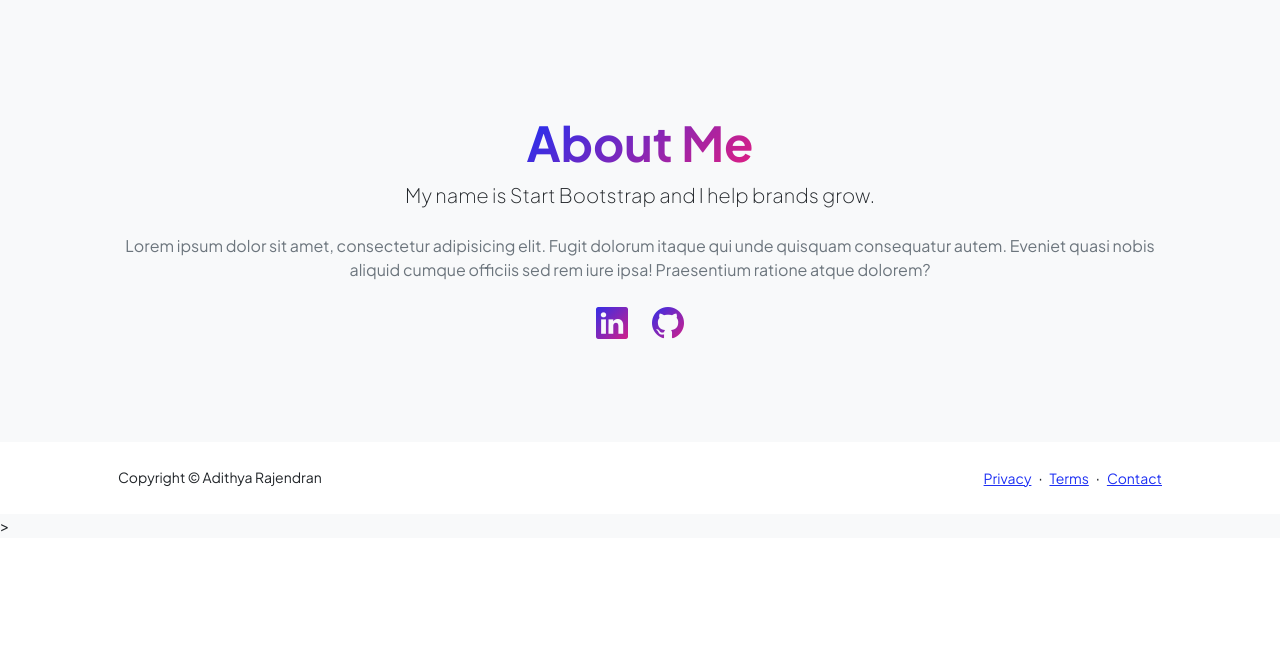
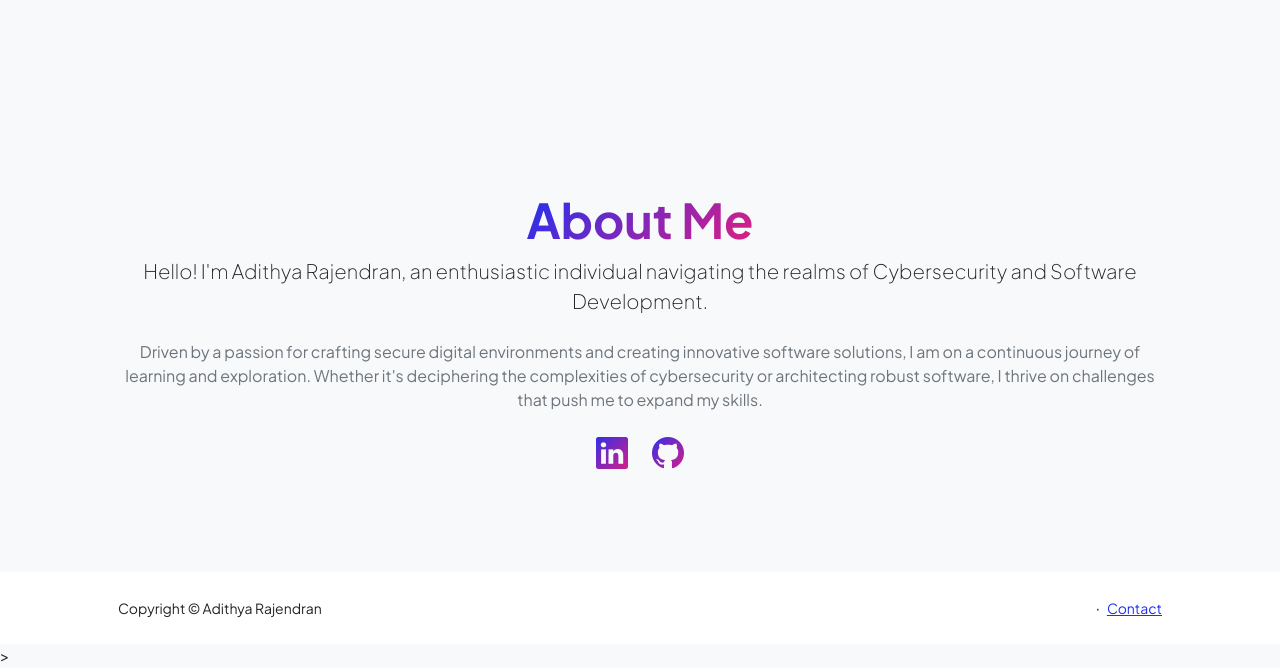
Before and after one commit to Adithya-Rajendran/portfolioWebsite, a Django app: template portfolio/templates/index.html in a window 1280 px wide. Shown: the part 1047-1715 px from the top of the page. Before the commit the page ends 1579 px from the top, so only its background shows below. Run offline with Django 3.2, Linux system fonts and the light colour scheme; the template is opened without the code that fills it, so the values that code supplies are empty; some libraries are stand-ins or nearby versions.

Commit message:
Added the content in the HTML Pages

```diff
--- a/portfolio/templates/base.html
+++ b/portfolio/templates/base.html
@@ -7,7 +7,7 @@
         <meta name="viewport" content="width=device-width, initial-scale=1, shrink-to-fit=no" />
         <meta name="description" content="" />
         <meta name="author" content="" />
-        <title>{% block title %}My Website{% endblock %}</title>
+        <title>{% block title %}My Portfolio Website{% endblock %}</title>
         <!-- Favicon-->
         <link rel="icon" type="image/x-icon" href="{% static 'assets/favicon.ico' %}" />
         <!-- Custom Google font-->
@@ -46,11 +46,8 @@
                 <div class="row align-items-center justify-content-between flex-column flex-sm-row">
                     <div class="col-auto"><div class="small m-0">Copyright &copy; Adithya Rajendran</div></div>
                     <div class="col-auto">
-                        <a class="small" href="#!">Privacy</a>
                         <span class="mx-1">&middot;</span>
-                        <a class="small" href="#!">Terms</a>
-                        <span class="mx-1">&middot;</span>
-                        <a class="small" href="#!">Contact</a>
+                        <a class="small" href="{% url 'contact' %}">Contact</a>
                     </div>
                 </div>
             </div>
--- a/portfolio/templates/index.html
+++ b/portfolio/templates/index.html
@@ -1,6 +1,6 @@
 {% extends 'base.html' %}
 
-{% block title %}Home - My Website{% endblock %}
+{% block title %}Home - My Portfolio Website{% endblock %}
 
 {% block content %}
 {% load static %}
@@ -14,13 +14,13 @@
                 <div class="text-center text-xxl-start">
                     <div class="badge bg-gradient-primary-to-secondary text-white mb-4">
                         <div class="text-uppercase">
-                            I'm a <span id="typed" class="typed" data-typed-items="Designer, Developer, Freelancer, Photographer"></span>
+                            I'm a <span id="typed" class="typed" data-typed-items="Cybersecurity Professional, IT Enthusiast, Developer, DevSecOps Engineer"></span>
                         </div>
                     </div>
                     <div class="fs-3 fw-light text-muted">I can help your business to</div>
-                    <h1 class="display-3 fw-bolder mb-5"><span class="text-gradient d-inline">Get online and grow fast</span></h1>
+                    <h1 class="display-3 fw-bolder mb-5"><span class="text-gradient d-inline">Enhance online security and drive rapid growth</span></h1>
                     <div class="d-grid gap-3 d-sm-flex justify-content-sm-center justify-content-xxl-start mb-3">
-                        <a class="btn btn-primary btn-lg px-5 py-3 me-sm-3 fs-6 fw-bolder" href="{% static 'assets/resume.pdf' %}">Resume</a>
+                        <a class="btn btn-primary btn-lg px-5 py-3 me-sm-3 fs-6 fw-bolder" href="{% url 'resume' %}">Resume</a>
                         <a class="btn btn-outline-dark btn-lg px-5 py-3 fs-6 fw-bolder" href="{% url 'projects' %}">Projects</a>
                     </div>
                 </div>
@@ -157,8 +157,8 @@
             <div class="col-xxl-8">
                 <div class="text-center my-5">
                     <h2 class="display-5 fw-bolder"><span class="text-gradient d-inline">About Me</span></h2>
-                    <p class="lead fw-light mb-4">My name is Start Bootstrap and I help brands grow.</p>
-                    <p class="text-muted">Lorem ipsum dolor sit amet, consectetur adipisicing elit. Fugit dolorum itaque qui unde quisquam consequatur autem. Eveniet quasi nobis aliquid cumque officiis sed rem iure ipsa! Praesentium ratione atque dolorem?</p>
+                    <p class="lead fw-light mb-4">Hello! I'm Adithya Rajendran, an enthusiastic individual navigating the realms of Cybersecurity and Software Development.</p>
+                    <p class="text-muted">Driven by a passion for crafting secure digital environments and creating innovative software solutions, I am on a continuous journey of learning and exploration. Whether it's deciphering the complexities of cybersecurity or architecting robust software, I thrive on challenges that push me to expand my skills.</p>
                     <div class="d-flex justify-content-center fs-2 gap-4">
                         <a class="text-gradient" href="{% url 'linkedin' %}"><i class="bi bi-linkedin"></i></a>
                         <a class="text-gradient" href="{% url 'github' %}"><i class="bi bi-github"></i></a>
--- a/portfolio/templates/projects.html
+++ b/portfolio/templates/projects.html
@@ -1,6 +1,6 @@
 {% extends 'base.html' %}
 
-{% block title %}Projects - My Website{% endblock %}
+{% block title %}Projects - My Portfolio Website{% endblock %}
 
 {% block content %}
 {% load static %}
--- a/portfolio/templates/resume.html
+++ b/portfolio/templates/resume.html
@@ -1,6 +1,6 @@
 {% extends 'base.html' %}
 
-{% block title %}Resume - My Website{% endblock %}
+{% block title %}Resume - My Portfolio Website{% endblock %}
 
 {% block content %}
 {% load static %}
```
